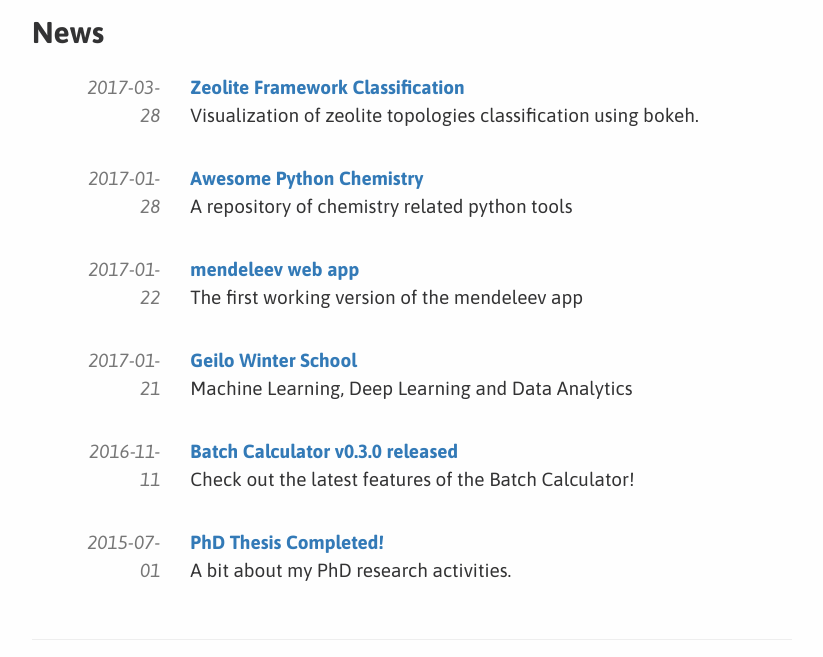
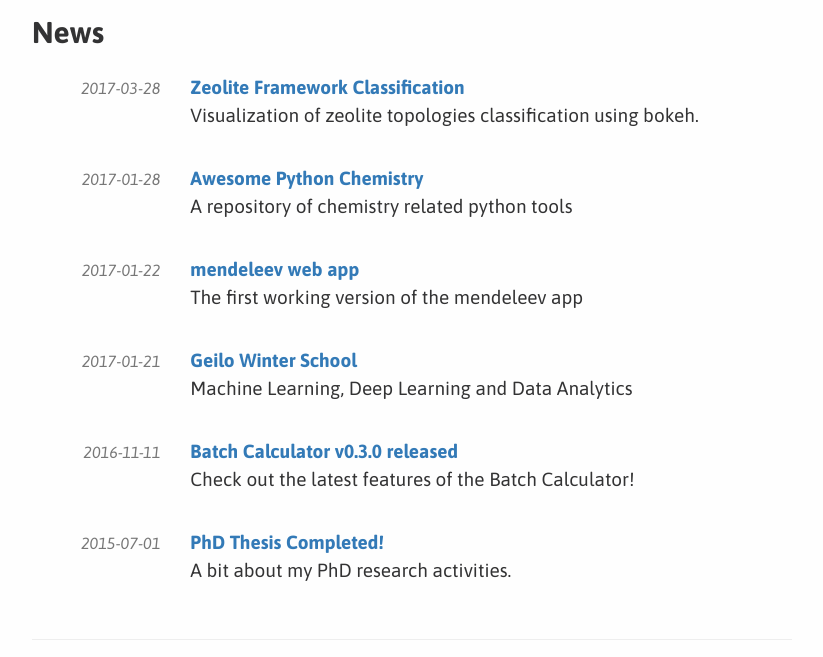
Before and after one commit to lmmentel/lmmentel.github.io, a plain HTML site: page index.html in a window 1280 px wide. Shown: the part 807-1464 px from the top of the page, without its empty margins (228-1051 px from the left). Drawn offline with nearby package versions, Linux system fonts and the light colour scheme; files whose address does not match are found by name.

Commit message:
regenerated static files

```diff
--- a/index.html
+++ b/index.html
@@ -130,7 +130,7 @@
 
     <div class="row spaced">
       <div class="col-md-2 text-muted text-right">
-        <em>2017-03-28</em>
+        <small><em>2017-03-28</em></small>
       </div>
 
       <div class="col-md-10">
@@ -142,7 +142,7 @@
 
     <div class="row spaced">
       <div class="col-md-2 text-muted text-right">
-        <em>2017-01-28</em>
+        <small><em>2017-01-28</em></small>
       </div>
 
       <div class="col-md-10">
@@ -154,7 +154,7 @@
 
     <div class="row spaced">
       <div class="col-md-2 text-muted text-right">
-        <em>2017-01-22</em>
+        <small><em>2017-01-22</em></small>
       </div>
 
       <div class="col-md-10">
@@ -166,7 +166,7 @@
 
     <div class="row spaced">
       <div class="col-md-2 text-muted text-right">
-        <em>2017-01-21</em>
+        <small><em>2017-01-21</em></small>
       </div>
 
       <div class="col-md-10">
@@ -178,7 +178,7 @@
 
     <div class="row spaced">
       <div class="col-md-2 text-muted text-right">
-        <em>2016-11-11</em>
+        <small><em>2016-11-11</em></small>
       </div>
 
       <div class="col-md-10">
@@ -190,7 +190,7 @@
 
     <div class="row spaced">
       <div class="col-md-2 text-muted text-right">
-        <em>2015-07-01</em>
+        <small><em>2015-07-01</em></small>
       </div>
 
       <div class="col-md-10">
```
Also changed, not shown: news/index.html (+6 -6 lines).
